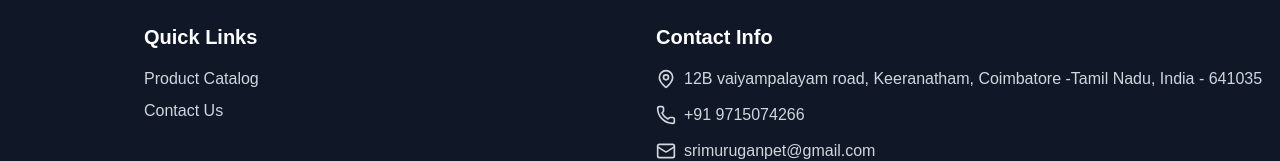
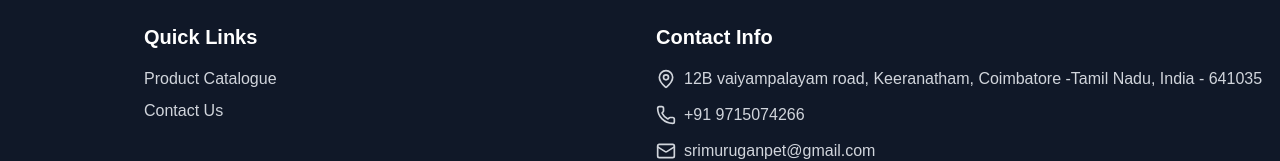
Before and after one commit to digitalservice-001/srimuruganpet, a Next.js app: page / in a window 1280 px wide. Shown: the part 1220-1381 px from the top of the page. Built offline with nearby package versions, Linux system fonts and the light colour scheme.

Commit message:
change product name

```diff
--- a/src/components/Footer.tsx
+++ b/src/components/Footer.tsx
@@ -144,7 +144,7 @@ export default function Footer() {
               </li>
               <li>
                 <Link href="/product" className="text-gray-300 hover:text-white transition-colors">
-                  Product Catalog
+                 Product Catalogue
                 </Link>
               </li>
               {/* <li>
```
Also changed, not shown: src/components/Nav.tsx (+4 -4 lines).
